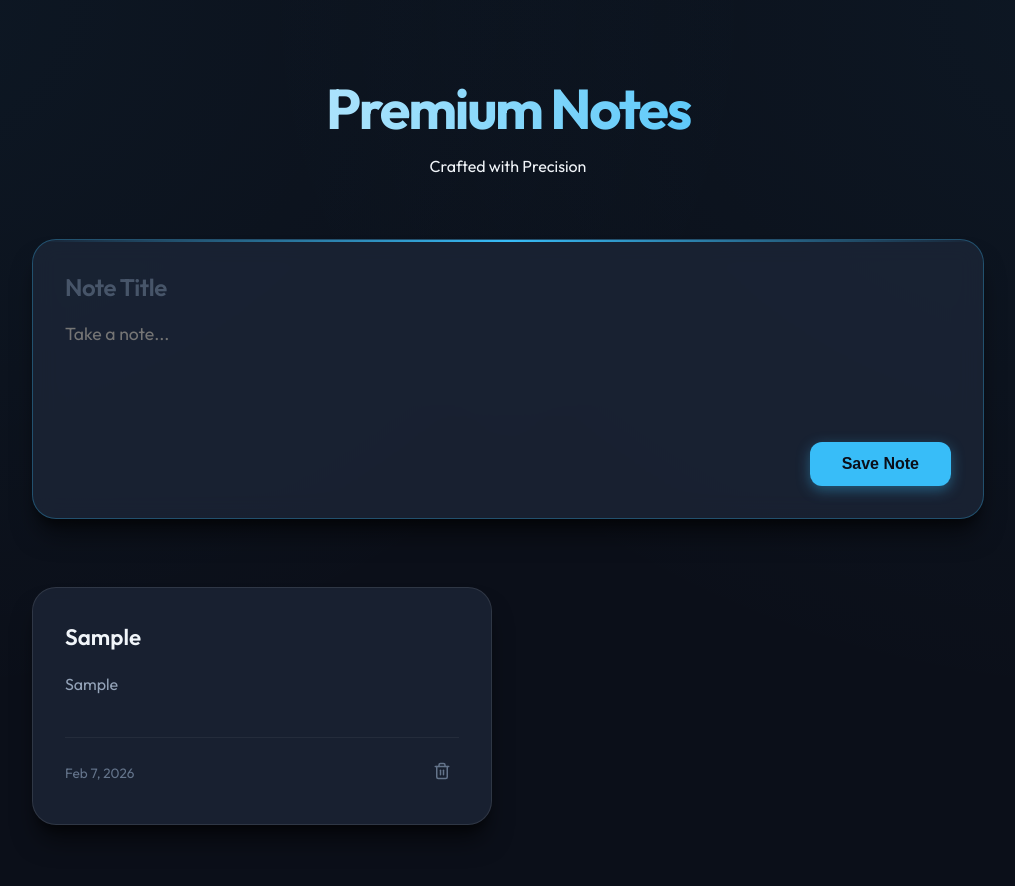
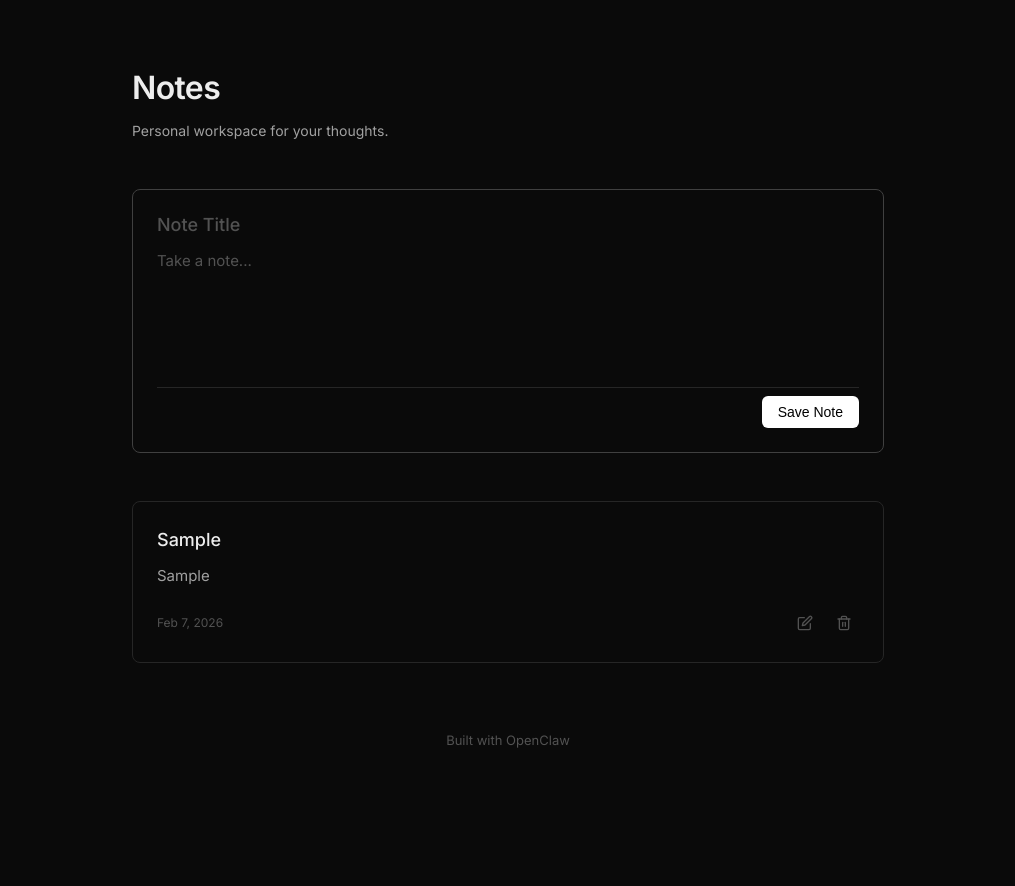
Before and after one commit to ZimCode288/premium-notes-app, a website built with Vite: page index.html in a window 1280 px wide. Both pictures are taken after typing "Sample", "Sample" into the empty fields and a click on the button "Save Note". Shown: the top 886 px of the page, without its empty margins (132-1147 px from the left). After the commit the page ends 847 px from the top, so only its background shows below. Built offline with nearby package versions, Linux system fonts and the light colour scheme.

Commit message:
Update: Professional-Functional UI and full CRUD (added Edit feature)

```diff
--- a/index.html
+++ b/index.html
@@ -9,8 +9,8 @@
   <body>
     <div id="app">
       <header>
-        <h1>Premium Notes</h1>
-        <p class="subtitle">Crafted with Precision</p>
+        <h1>Notes</h1>
+        <p class="subtitle">Personal workspace for your thoughts.</p>
       </header>
 
       <main>
--- a/src/main.ts
+++ b/src/main.ts
@@ -1,5 +1,5 @@
 import './style.css'
-import { getNotes, addNote, deleteNote } from './logic/notes'
+import { getNotes, addNote, deleteNote, updateNote } from './logic/notes'
 import type { Note } from './logic/notes'
 
 const titleInput = document.getElementById('note-title') as HTMLInputElement;
@@ -30,12 +30,19 @@ function renderNotes() {
       <div class="note-footer">
         <span>${formatDate(note.updatedAt)}</span>
         <div class="actions">
+          <button class="btn-icon btn-edit" title="Edit Note">
+            <svg xmlns="http://www.w3.org/2000/svg" width="16" height="16" viewBox="0 0 24 24" fill="none" stroke="currentColor" stroke-width="2" stroke-linecap="round" stroke-linejoin="round"><path d="M11 4H4a2 2 0 0 0-2 2v14a2 2 0 0 0 2 2h14a2 2 0 0 0 2-2v-7"></path><path d="M18.5 2.5a2.121 2.121 0 0 1 3 3L12 15l-4 1 1-4 9.5-9.5z"></path></svg>
+          </button>
           <button class="btn-icon btn-delete" title="Delete Note">
-            <svg xmlns="http://www.w3.org/2000/svg" width="18" height="18" viewBox="0 0 24 24" fill="none" stroke="currentColor" stroke-width="2" stroke-linecap="round" stroke-linejoin="round"><path d="M3 6h18"></path><path d="M19 6v14c0 1-1 2-2 2H7c-1 0-2-1-2-2V6"></path><path d="M8 6V4c0-1 1-2 2-2h4c1 0 2 1 2 2v2"></path><line x1="10" y1="11" x2="10" y2="17"></line><line x1="14" y1="11" x2="14" y2="17"></line></svg>
+            <svg xmlns="http://www.w3.org/2000/svg" width="16" height="16" viewBox="0 0 24 24" fill="none" stroke="currentColor" stroke-width="2" stroke-linecap="round" stroke-linejoin="round"><path d="M3 6h18"></path><path d="M19 6v14c0 1-1 2-2 2H7c-1 0-2-1-2-2V6"></path><path d="M8 6V4c0-1 1-2 2-2h4c1 0 2 1 2 2v2"></path><line x1="10" y1="11" x2="10" y2="17"></line><line x1="14" y1="11" x2="14" y2="17"></line></svg>
           </button>
         </div>
       </div>
     `;
+
+    card.querySelector('.btn-edit')?.addEventListener('click', () => {
+      openEditModal(note);
+    });
 
     card.querySelector('.btn-delete')?.addEventListener('click', () => {
       if (deleteNote(note.id)) {
@@ -44,6 +51,58 @@ function renderNotes() {
     });
 
     notesGrid.appendChild(card);
+  });
+}
+
+function openEditModal(note: Note) {
+  const modal = document.createElement('div');
+  modal.className = 'modal-overlay';
+  modal.innerHTML = `
+    <div class="modal-content">
+      <div class="modal-header">
+        <h2>Edit Note</h2>
+      </div>
+      <div class="modal-body">
+        <input type="text" id="edit-title" value="${escapeHtml(note.title)}" placeholder="Title" />
+        <textarea id="edit-content" placeholder="Content">${escapeHtml(note.content)}</textarea>
+      </div>
+      <div class="modal-footer">
+        <button class="btn-secondary" id="cancel-edit">Cancel</button>
+        <button id="save-edit">Save Changes</button>
+      </div>
+    </div>
+  `;
+
+  document.body.appendChild(modal);
+
+  const editTitleInput = modal.querySelector('#edit-title') as HTMLInputElement;
+  const editContentInput = modal.querySelector('#edit-content') as HTMLTextAreaElement;
+  const saveBtn = modal.querySelector('#save-edit') as HTMLButtonElement;
+  const cancelBtn = modal.querySelector('#cancel-edit') as HTMLButtonElement;
+
+  saveBtn.addEventListener('click', () => {
+    const newTitle = editTitleInput.value.trim();
+    const newContent = editContentInput.value.trim();
+
+    if (!newContent) {
+      editContentInput.focus();
+      return;
+    }
+
+    updateNote(note.id, newTitle, newContent);
+    document.body.removeChild(modal);
+    renderNotes();
+  });
+
+  cancelBtn.addEventListener('click', () => {
+    document.body.removeChild(modal);
+  });
+
+  // Close on backdrop click
+  modal.addEventListener('click', (e) => {
+    if (e.target === modal) {
+      document.body.removeChild(modal);
+    }
   });
 }
 
--- a/src/style.css
+++ b/src/style.css
@@ -1,16 +1,17 @@
-@import url('https://fonts.googleapis.com/css2?family=Outfit:wght@300;400;500;600;700&display=swap');
+@import url('https://fonts.googleapis.com/css2?family=Inter:wght@400;500;600;700&display=swap');
 
 :root {
-  --bg-color: #0b0f19; /* Deeper Slate */
-  --card-bg: rgba(30, 41, 59, 0.7);
-  --text-main: #f1f5f9;
-  --text-muted: #94a3b8;
-  --accent: #38bdf8;
-  --accent-hover: #0ea5e9;
+  --bg-color: #0a0a0a;
+  --card-bg: #0a0a0a;
+  --text-main: #ededed;
+  --text-muted: #a1a1a1;
+  --border: #262626;
+  --accent: #fff;
+  --accent-hover: #e5e5e5;
   --danger: #ef4444;
-  --shadow: 0 20px 25px -5px rgba(0, 0, 0, 0.5), 0 10px 10px -5px rgba(0, 0, 0, 0.4);
-  --border: 1px solid rgba(255, 255, 255, 0.1);
-  --transition: all 0.4s cubic-bezier(0.4, 0, 0.2, 1);
+  --danger-hover: #dc2626;
+  --transition: all 0.2s cubic-bezier(0.4, 0, 0.2, 1);
+  --radius: 8px;
 }
 
 * {
@@ -20,74 +21,51 @@
 }
 
 body {
-  font-family: 'Outfit', sans-serif;
+  font-family: 'Inter', -apple-system, BlinkMacSystemFont, 'Segoe UI', Roboto, sans-serif;
   background-color: var(--bg-color);
-  background-image:
-    radial-gradient(at 0% 0%, rgba(56, 189, 248, 0.05) 0, transparent 50%),
-    radial-gradient(at 100% 0%, rgba(56, 189, 248, 0.05) 0, transparent 50%);
   color: var(--text-main);
-  line-height: 1.6;
+  line-height: 1.5;
   min-height: 100vh;
+  -webkit-font-smoothing: antialiased;
 }
 
 #app {
-  max-width: 1000px;
+  max-width: 800px;
   margin: 0 auto;
   padding: 4rem 1.5rem;
 }
 
 header {
-  margin-bottom: 4rem;
-  text-align: center;
-  animation: slideDown 1s cubic-bezier(0.22, 1, 0.36, 1);
+  margin-bottom: 3rem;
+  text-align: left;
 }
 
 h1 {
-  font-size: 3.5rem;
-  font-weight: 700;
-  background: linear-gradient(to right, #fff, #38bdf8, #fff);
-  background-size: 200% auto;
-  -webkit-background-clip: text;
-  -webkit-text-fill-color: transparent;
-  animation: shine 4s linear infinite;
-  letter-spacing: -0.04em;
+  font-size: 2rem;
+  font-weight: 600;
+  letter-spacing: -0.02em;
+  margin-bottom: 0.5rem;
+}
+
+.subtitle {
+  color: var(--text-muted);
+  font-size: 0.875rem;
 }
 
 .note-input-container {
   background: var(--card-bg);
-  backdrop-filter: blur(12px);
-  padding: 2rem;
-  border-radius: 1.5rem;
-  border: var(--border);
-  box-shadow: var(--shadow);
-  margin-bottom: 4rem;
+  padding: 1.5rem;
+  border-radius: var(--radius);
+  border: 1px solid var(--border);
+  margin-bottom: 3rem;
   display: flex;
   flex-direction: column;
-  gap: 1.25rem;
-  transition: var(--transition);
-  position: relative;
-  overflow: hidden;
-}
-
-.note-input-container::before {
-  content: '';
-  position: absolute;
-  top: 0;
-  left: 0;
-  right: 0;
-  height: 2px;
-  background: linear-gradient(90deg, transparent, var(--accent), transparent);
-  opacity: 0;
+  gap: 1rem;
   transition: var(--transition);
 }
 
 .note-input-container:focus-within {
-  transform: translateY(-4px);
-  border-color: rgba(56, 189, 248, 0.3);
-}
-
-.note-input-container:focus-within::before {
-  opacity: 1;
+  border-color: #404040;
 }
 
 input, textarea {
@@ -100,83 +78,123 @@ input, textarea {
 }
 
 input {
-  font-size: 1.5rem;
-  font-weight: 600;
-  letter-spacing: -0.02em;
+  font-size: 1.125rem;
+  font-weight: 500;
 }
 
-input::placeholder {
-  color: #475569;
+input::placeholder, textarea::placeholder {
+  color: #525252;
 }
 
 textarea {
-  font-size: 1.1rem;
-  min-height: 100px;
+  font-size: 0.9375rem;
+  min-height: 120px;
   resize: none;
-  color: var(--text-muted);
+  color: var(--text-main);
 }
 
 .controls {
   display: flex;
   justify-content: flex-end;
+  padding-top: 0.5rem;
+  border-top: 1px solid var(--border);
 }
 
 button {
   background: var(--accent);
-  color: var(--bg-color);
+  color: #000;
   border: none;
-  padding: 0.8rem 2rem;
-  border-radius: 0.75rem;
-  font-weight: 600;
-  font-size: 1rem;
+  padding: 0.5rem 1rem;
+  border-radius: 6px;
+  font-weight: 500;
+  font-size: 0.875rem;
   cursor: pointer;
   transition: var(--transition);
-  box-shadow: 0 4px 14px 0 rgba(56, 189, 248, 0.39);
 }
 
 button:hover {
   background: var(--accent-hover);
-  transform: translateY(-2px);
-  box-shadow: 0 6px 20px rgba(56, 189, 248, 0.45);
+}
+
+.btn-secondary {
+  background: transparent;
+  color: var(--text-main);
+  border: 1px solid var(--border);
+}
+
+.btn-secondary:hover {
+  background: #171717;
+  border-color: #404040;
 }
 
 .notes-grid {
   display: grid;
-  grid-template-columns: repeat(auto-fill, minmax(300px, 1fr));
-  gap: 2rem;
+  grid-template-columns: 1fr;
+  gap: 1rem;
 }
 
 .note-card {
-  background: var(--card-bg);
-  backdrop-filter: blur(8px);
-  padding: 2rem;
-  border-radius: 1.5rem;
-  border: var(--border);
-  box-shadow: var(--shadow);
+  background: #0a0a0a;
+  padding: 1.5rem;
+  border-radius: var(--radius);
+  border: 1px solid var(--border);
   display: flex;
   flex-direction: column;
-  gap: 1rem;
+  gap: 0.75rem;
   transition: var(--transition);
-  animation: reveal 0.6s cubic-bezier(0.22, 1, 0.36, 1) backwards;
 }
 
 .note-card:hover {
-  transform: translateY(-8px) scale(1.02);
-  border-color: rgba(56, 189, 248, 0.4);
-  background: rgba(30, 41, 59, 0.8);
+  border-color: #404040;
 }
 
 .note-card h3 {
-  font-size: 1.4rem;
-  font-weight: 600;
-  color: var(--text-main);
+  font-size: 1.125rem;
+  font-weight: 500;
 }
 
 .note-card p {
   color: var(--text-muted);
-  font-size: 1rem;
-  flex-grow: 1;
+  font-size: 0.9375rem;
   white-space: pre-wrap;
+}
+
+.note-footer {
+  display: flex;
+  justify-content: space-between;
+  align-items: center;
+  margin-top: 0.5rem;
+  font-size: 0.75rem;
+  color: #525252;
+}
+
+.actions {
+  display: flex;
+  gap: 0.5rem;
+}
+
+.btn-icon {
+  background: transparent;
+  color: #525252;
+  padding: 0.4rem;
+  border-radius: 4px;
+  display: flex;
+  align-items: center;
+  justify-content: center;
+  transition: var(--transition);
+  border: 1px solid transparent;
+}
+
+.btn-icon:hover {
+  color: var(--text-main);
+  background: #171717;
+  border-color: var(--border);
+}
+
+.btn-icon.btn-delete:hover {
+  color: var(--danger);
+  background: rgba(239, 68, 68, 0.1);
+  border-color: rgba(239, 68, 68, 0.2);
 }
 
 footer {
@@ -186,62 +204,75 @@ footer {
 }
 
 footer a {
-  color: #475569;
+  color: #525252;
   text-decoration: none;
-  font-size: 0.9rem;
+  font-size: 0.8125rem;
   transition: var(--transition);
 }
 
 footer a:hover {
-  color: var(--accent);
+  color: var(--text-main);
 }
 
-.note-footer {
+/* Modal / Edit Overlay */
+.modal-overlay {
+  position: fixed;
+  top: 0;
+  left: 0;
+  right: 0;
+  bottom: 0;
+  background: rgba(0, 0, 0, 0.8);
+  backdrop-filter: blur(4px);
+  display: flex;
+  align-items: center;
+  justify-content: center;
+  z-index: 100;
+  padding: 1.5rem;
+}
+
+.modal-content {
+  background: #0a0a0a;
+  border: 1px solid var(--border);
+  border-radius: var(--radius);
+  width: 100%;
+  max-width: 600px;
+  padding: 2rem;
+  display: flex;
+  flex-direction: column;
+  gap: 1.5rem;
+  box-shadow: 0 20px 25px -5px rgba(0, 0, 0, 0.5);
+}
+
+.modal-header {
   display: flex;
   justify-content: space-between;
   align-items: center;
-  margin-top: 1.5rem;
-  padding-top: 1rem;
-  border-top: 1px solid rgba(255, 255, 255, 0.05);
-  font-size: 0.85rem;
-  color: #64748b;
 }
 
-.btn-delete {
-  background: transparent;
-  color: #64748b;
-  padding: 0.5rem;
-  border-radius: 0.5rem;
-  box-shadow: none;
+.modal-header h2 {
+  font-size: 1.25rem;
+  font-weight: 600;
 }
 
-.btn-delete:hover {
-  background: rgba(239, 68, 68, 0.1);
-  color: var(--danger);
-  box-shadow: none;
-  transform: none;
+.modal-body {
+  display: flex;
+  flex-direction: column;
+  gap: 1rem;
 }
 
-@keyframes shine {
-  to { background-position: 200% center; }
-}
-
-@keyframes slideDown {
-  from { opacity: 0; transform: translateY(-40px); }
-  to { opacity: 1; transform: translateY(0); }
-}
-
-@keyframes reveal {
-  from { opacity: 0; transform: translateY(20px) scale(0.95); }
-  to { opacity: 1; transform: translateY(0) scale(1); }
+.modal-footer {
+  display: flex;
+  justify-content: flex-end;
+  gap: 0.75rem;
+  padding-top: 1rem;
+  border-top: 1px solid var(--border);
 }
 
 /* Custom Scrollbar */
-::-webkit-scrollbar { width: 10px; }
+::-webkit-scrollbar { width: 8px; }
 ::-webkit-scrollbar-track { background: var(--bg-color); }
 ::-webkit-scrollbar-thumb {
-  background: #1e293b;
-  border-radius: 5px;
-  border: 2px solid var(--bg-color);
+  background: #262626;
+  border-radius: 4px;
 }
-::-webkit-scrollbar-thumb:hover { background: #334155; }
+::-webkit-scrollbar-thumb:hover { background: #404040; }
```
Also changed, not shown: tests/e2e/notes.spec.ts (+25 -0 lines), README.md.
